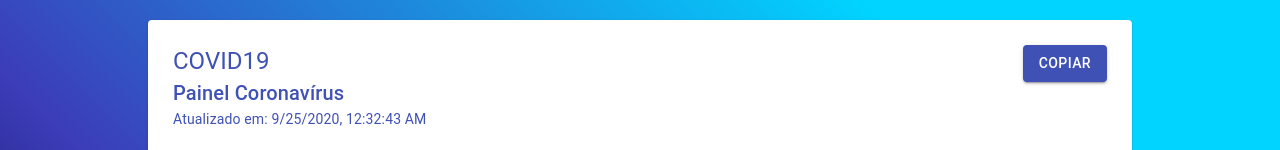
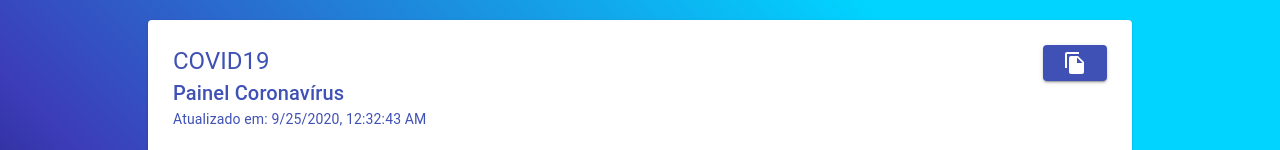
Before and after one commit to willian2s/covid-pwa, a React (Create React App) app: page / in a window 1280 px wide. Shown: the top 150 px of the page. Built offline with nearby package versions, Linux system fonts and the light colour scheme; no server answers.

Commit message:
Add Icons

```diff
--- a/package.json
+++ b/package.json
@@ -7,6 +7,7 @@
   "dependencies": {
     "@craco/craco": "^5.6.4",
     "@material-ui/core": "^4.11.0",
+    "@material-ui/icons": "^4.9.1",
     "@material-ui/lab": "^4.0.0-alpha.56",
     "@testing-library/jest-dom": "^4.2.4",
     "@testing-library/react": "^9.3.2",
--- a/src/containers/Main/components/Panel.jsx
+++ b/src/containers/Main/components/Panel.jsx
@@ -1,5 +1,7 @@
 import React, { memo } from 'react'
 // import RefreshIcon from '@src/assets/images/refresh.svg';
+import ShareIcon from '@material-ui/icons/Share';
+import FileCopyIcon from '@material-ui/icons/FileCopy';
 import COUNTRIES from '@src/commons/constants/countries';
 import {
   Card,
@@ -51,7 +53,7 @@ function Panel({ updateAt, onChange, data, country, getCovidData }) {
   const renderShareButton = (
     <div>
       <Button variant="contained" color="primary" onClick={shareInfo}>
-        Compartilhar
+        <ShareIcon />
       </Button>
     </div>
   )
@@ -59,7 +61,7 @@ function Panel({ updateAt, onChange, data, country, getCovidData }) {
   const renderCopyButton = (
     <div>
       <Button variant="contained" color="primary" onClick={copyInfo}>
-        Copiar
+        <FileCopyIcon />
       </Button>
     </div>
   )
```
Also changed, not shown: 1 other file (tests, documents, lock files or other folders).
